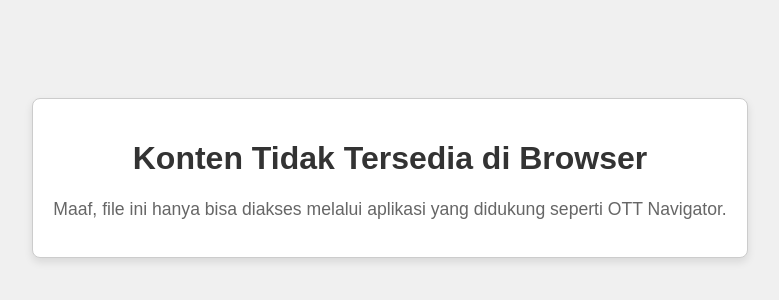
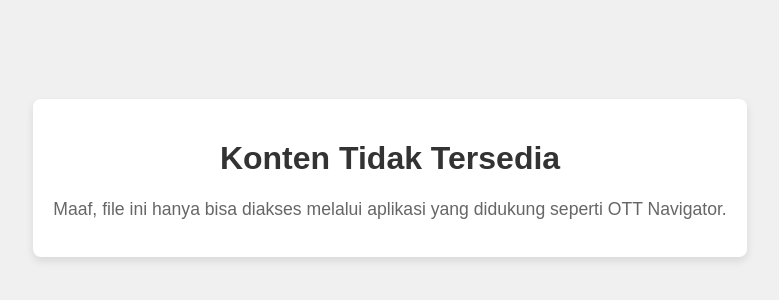
Before and after one commit to rafkichanel/My-IPTV, a plain HTML site: page index.html in a window 1280 px wide. Shown: the part 222-522 px from the top of the page, without its empty margins (250-1029 px from the left). Drawn offline with Linux system fonts and the light colour scheme.

Commit message:
Update index.html

```diff
--- a/index.html
+++ b/index.html
@@ -3,7 +3,7 @@
 <head>
     <meta charset="UTF-8">
     <meta name="viewport" content="width=device-width, initial-scale=1.0">
-    <title>Konten Tidak Tersedia</title>
+    <title>Konten Terlindungi</title>
     <style>
         body {
             font-family: Arial, sans-serif;
@@ -13,11 +13,11 @@
             height: 100vh;
             margin: 0;
             background-color: #f0f0f0;
+            color: #333;
             text-align: center;
         }
         .container {
             padding: 20px;
-            border: 1px solid #ccc;
             border-radius: 8px;
             background-color: #fff;
             box-shadow: 0 4px 8px rgba(0, 0, 0, 0.1);
@@ -35,13 +35,13 @@
 <body>
 
 <div class="container">
-    <h1>Konten Tidak Tersedia di Browser</h1>
+    <h1>Konten Tidak Tersedia</h1>
     <p>Maaf, file ini hanya bisa diakses melalui aplikasi yang didukung seperti OTT Navigator.</p>
 </div>
 
 <div style="display: none;">
-    <a href="https://raw.githubusercontent.com/rafkichanel/My-IPTV/refs/heads/master/RFK01.m3u">Download M3U</a>
+    <a href="https://raw.githubusercontent.com/rafkichanel/My-IPTV/refs/heads/master/RFK01.m3u">Tautan M3U</a>
 </div>
 
 </body>
-  </html>
+</html>
```
